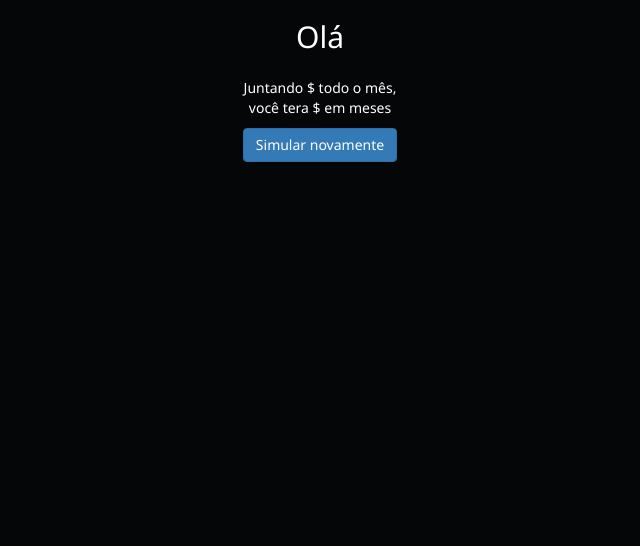
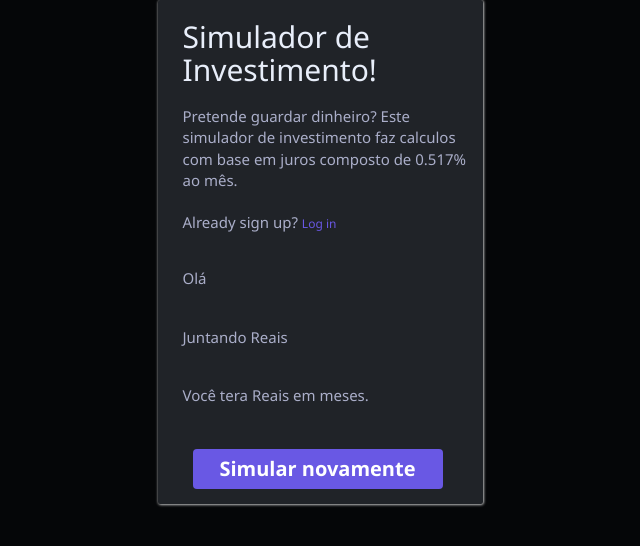
Before and after one commit to RicardoBaltazar/-investment-simulator, a plain HTML site: page index.html in a window 1280 px wide. Both pictures are taken after typing "Sample", "5" into the empty fields and a click on the button "Simular". Shown: the whole page, without its empty margins (320-960 px from the left). Drawn offline with nearby package versions, Linux system fonts and the light colour scheme; no server answers.

Commit message:
projeto atualizado

```diff
--- a/index.html
+++ b/index.html
@@ -52,12 +52,26 @@
                 <br>
 
             </div>
-                    <div class="result container text-center">
-                        <h2>Olá <span id="name2"></span></h2>
-                        <p class="p">Juntando <span id="value"></span>$ todo o mês, <br>
-                        você tera <span id="res"></span>$ em <span id="temp"></span> meses</p>
-                        <button class="btn btn-primary" id="btn2">Simular novamente</button>
-                    </div>
+
+            <div class="result container form-group">
+
+                <div class="title">
+                    <h2>Simulador de Investimento!</h2>
+
+                    <small>Pretende guardar dinheiro? Este simulador de investimento faz calculos com
+                    base em juros composto de 0.517% ao mês.</small>
+                    <p>Already sign up? <span class="spanLogin">Log in</span></p>
+                </div>
+
+                <div class="result">
+                    <p>Olá <span id="name2" class="spanRes"></span></p>
+                    <p>Juntando <span id="value" class="spanRes"></span> Reais</p>
+                    <p>Você tera <span id="res" class="spanRes"></span> Reais em <span id="temp" class="spanRes"></span> meses.</p>
+                    <button class="btn btn-primary" id="btn2">Simular novamente</button>
+
+                </div>
+
+            </div>
         </section>
     </main>
 
--- a/style.css
+++ b/style.css
@@ -3,9 +3,9 @@
     font-family: 'Segoe UI', Tahoma, Geneva, Verdana, sans-serif;
 }
 h2{
-    color: white;
+    color: #e8eefa;
     font-family: 'Segoe UI', Tahoma, Geneva, Verdana, sans-serif;
-    margin-bottom: 25px;
+    margin-bottom: 20px;
 }
 small{
     color: #aaaec9;
@@ -14,19 +14,66 @@ small{
 }
 p{
     margin-top: 20px;
-    color: white;
+    margin-bottom: 30px;
+    color: #aaaec9;
 }
 .spanLogin{
     color: #6958e4;
 }
 
 .form-group{
-    width: 350px;
-    margin-top: 50px;
-    border-radius: 10px;
-
-    box-shadow: 0.5px 0.5px 0.3em white;
+    width: 325px;
+    margin-top: 25px;
+    border-radius: 2px;
+    padding-left: 25px;
+    box-shadow: 0.5px 0.5px 0.2em white;
     background-color: #202328;
+    text-align: left;
+    align-items: center;
 }
 
-span
+span{
+    color: #aaaec9;
+    font-size: 12px;
+}
+input{
+    border: none;
+    border-bottom: 1px solid #6958e4;
+    background-color: #202328;
+    width: 200px;
+    color: white;
+}
+input:focus{
+    outline: 0;
+}
+
+select{
+    background-color: #aaaec9;
+    border: none;
+    width: 100px;
+    margin-top: 5px;
+}
+
+.btn{
+    background-color: #6958e4;
+    border: none;
+    width: 250px;
+    height: 40px;
+    margin-left: 10px;
+    margin-top: 10px;
+    margin-bottom: 15px;
+    font-family: 'Segoe UI', Tahoma, Geneva, Verdana, sans-serif;
+    font-weight: bold;
+    font-size: 20px;
+}
+
+/*result*/
+.result{
+    margin-top: 0px;
+    font-size: 15px;
+}
+.spanRes{
+    color: #aaaec9;
+    font-size: 20px;
+    font-weight: bold;
+}
```
